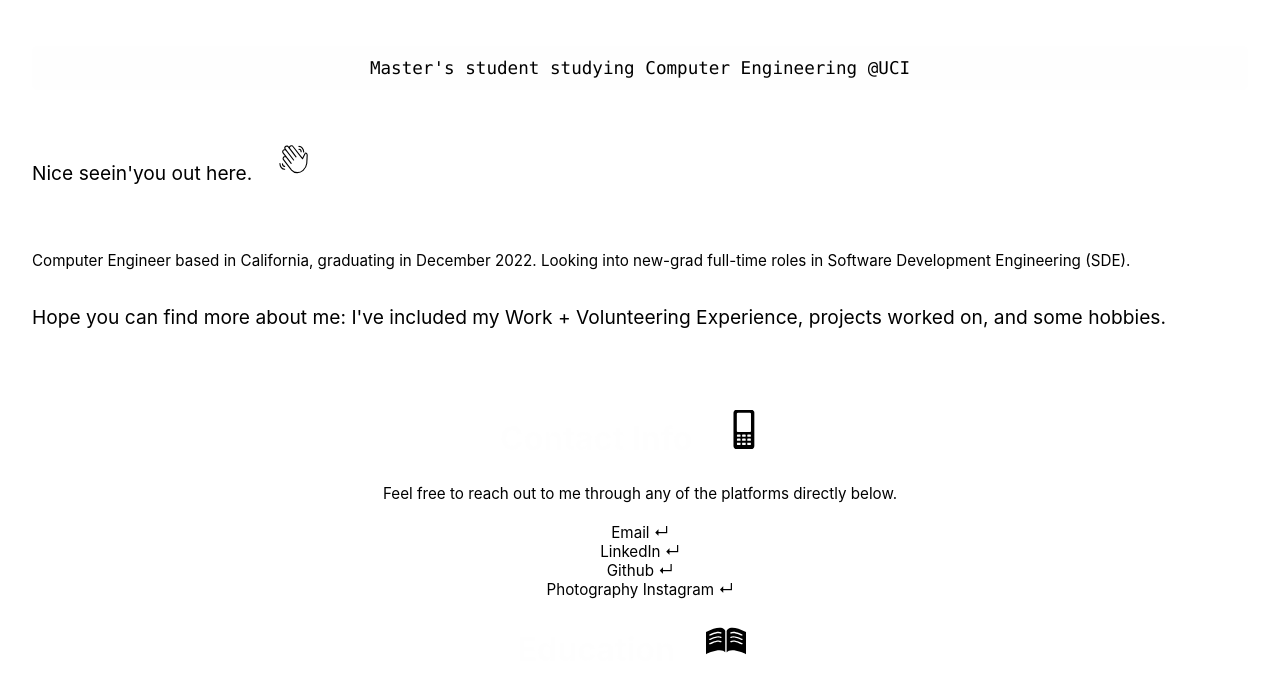
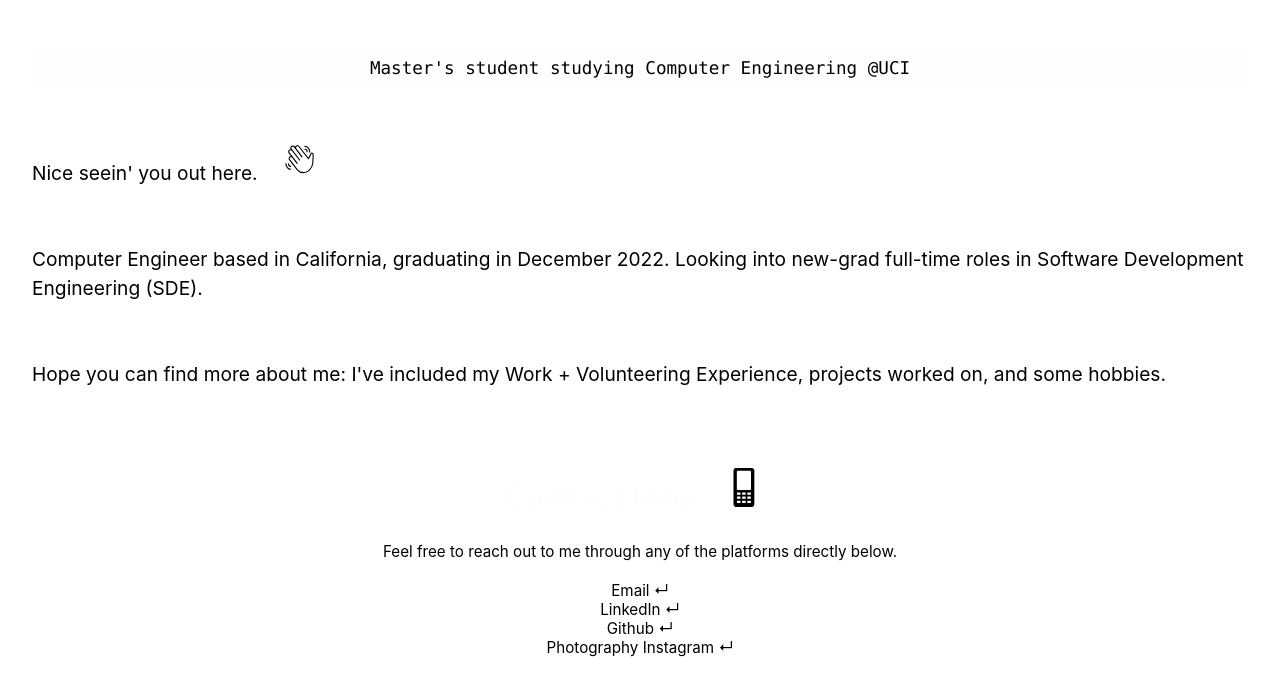
Before and after one commit to jjtrinh99/Website, a Next.js app: page / in a window 1280 px wide. Shown: the part 126-800 px from the top of the page. Built offline with nearby package versions, Linux system fonts and the light colour scheme.

Commit message:
Grammar issues again

```diff
--- a/pages/index.js
+++ b/pages/index.js
@@ -23,10 +23,10 @@ export default function Home() {
            <br /><p className={styles.code}><div>Master&#39;s student studying Computer Engineering &#64;UCI </div>
        </p>
 
-       <p className={styles.description}><div>Nice seein&#39;you out here&#46;<span className={styles.logo}>
+       <p className={styles.description}><div>Nice seein&#39; you out here&#46;<span className={styles.logo}>
             <Image src="/waving-hand.svg" width={72} height={40} alt="emoji" /></span></div>
-            <br /><br /> <a>Computer Engineer based in California&#44; graduating in December 2022&#46;
-          Looking into new-grad full-time roles in Software Development Engineering &#40;SDE&#41;&#46;</a>
+            <br /><br /> <div>Computer Engineer based in California&#44; graduating in December 2022&#46;
+          Looking into new-grad full-time roles in Software Development Engineering &#40;SDE&#41;&#46;</div>
 
         <br /><br /><div>Hope you can find more about me&#58; I&#39;ve included my Work + Volunteering Experience&#44; projects worked on&#44; and some hobbies&#46;</div>
 </p>
```
